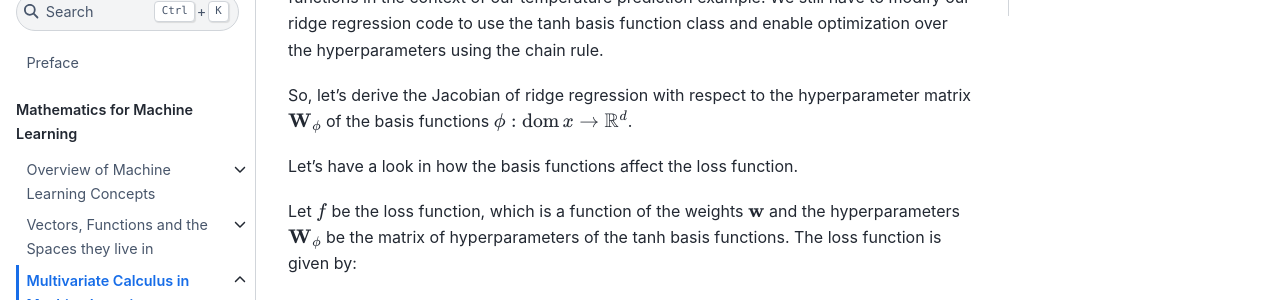
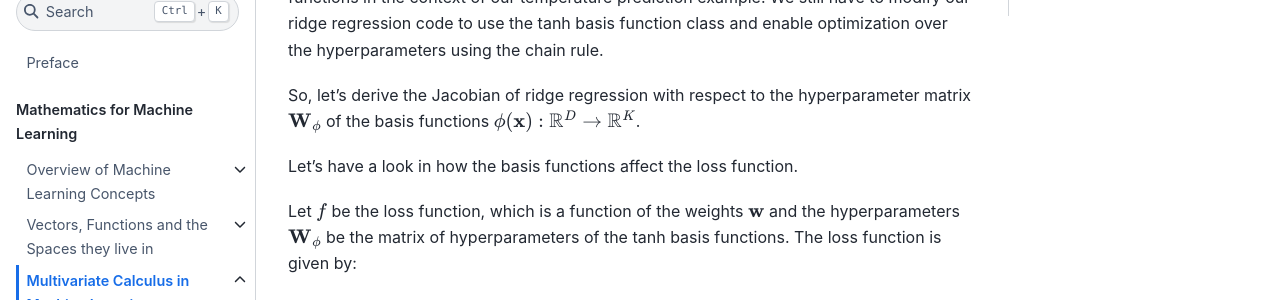
Before and after one commit to HealthML/Math4ML, a Jupyter Book: the page built from book/chapter_calculus/chain_rule.md, in a window 1280 px wide and 900 px high, scrolled down 720 px. Shown: the part 151-451 px from the top of the window. Built offline with Jupyter Book 1.0.4 settings and Sphinx 7.4.7 and the Sphinx Book theme 1.1.4, drawn with Linux system fonts in a browser that asks for light colours; pages that are not in the unit, such as notebooks, are missing from menus; comment, search, counter and statistics services are not loaded.

```diff
--- a/book/chapter_calculus/chain_rule.md
+++ b/book/chapter_calculus/chain_rule.md
@@ -56,7 +56,7 @@
 Now we can apply the chain rule to optimize the hyperparameters of the tanh basis functions in the context of our temperature prediction example.
 We still have to modify our ridge regression code to use the tanh basis function class and enable optimization over the hyperparameters using the chain rule.
 
-So, let's derive the Jacobian of ridge regression with respect to the hyperparameter matrix $\mathbf{W}_\phi$ of the basis functions $\phi: \operatorname{dom}{x} \rightarrow \mathbb{R}^d$.
+So, let's derive the Jacobian of ridge regression with respect to the hyperparameter matrix $\mathbf{W}_\phi$ of the basis functions $\mathbf{\phi}(\mathbf{x}): \mathbb{R}^D \rightarrow \mathbb{R}^K$.
 
 Let's have a look in how the basis functions affect the loss function.
 
```
